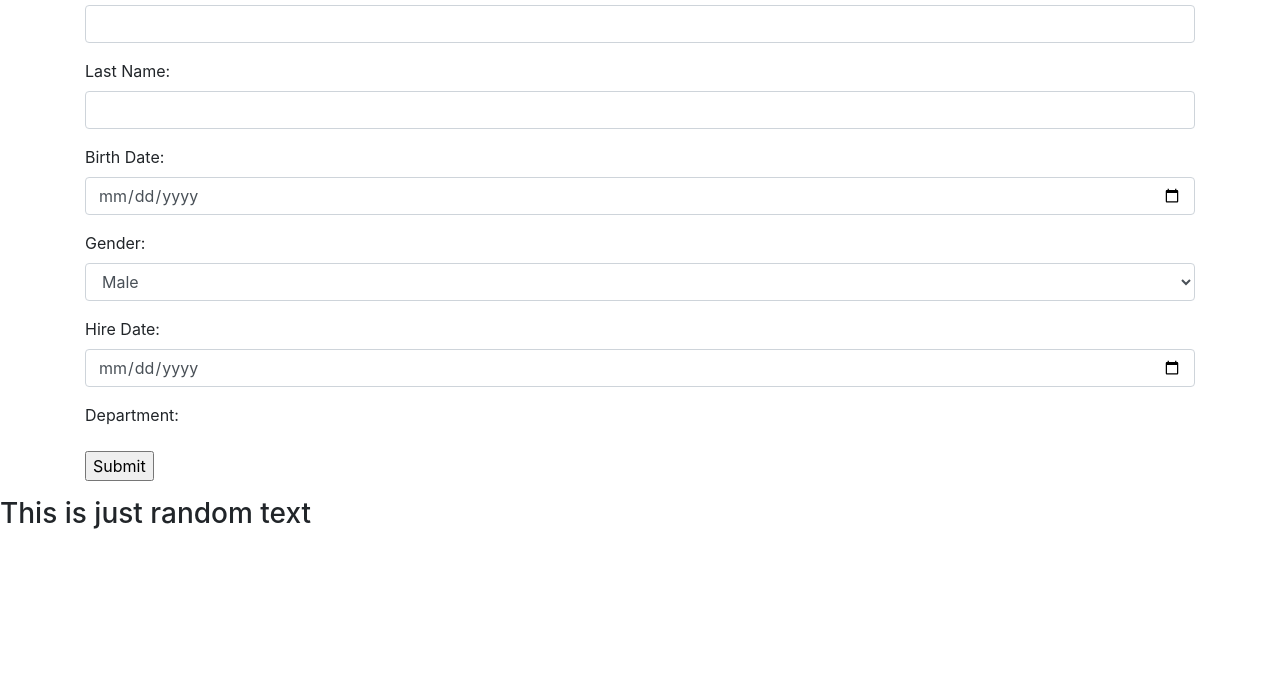
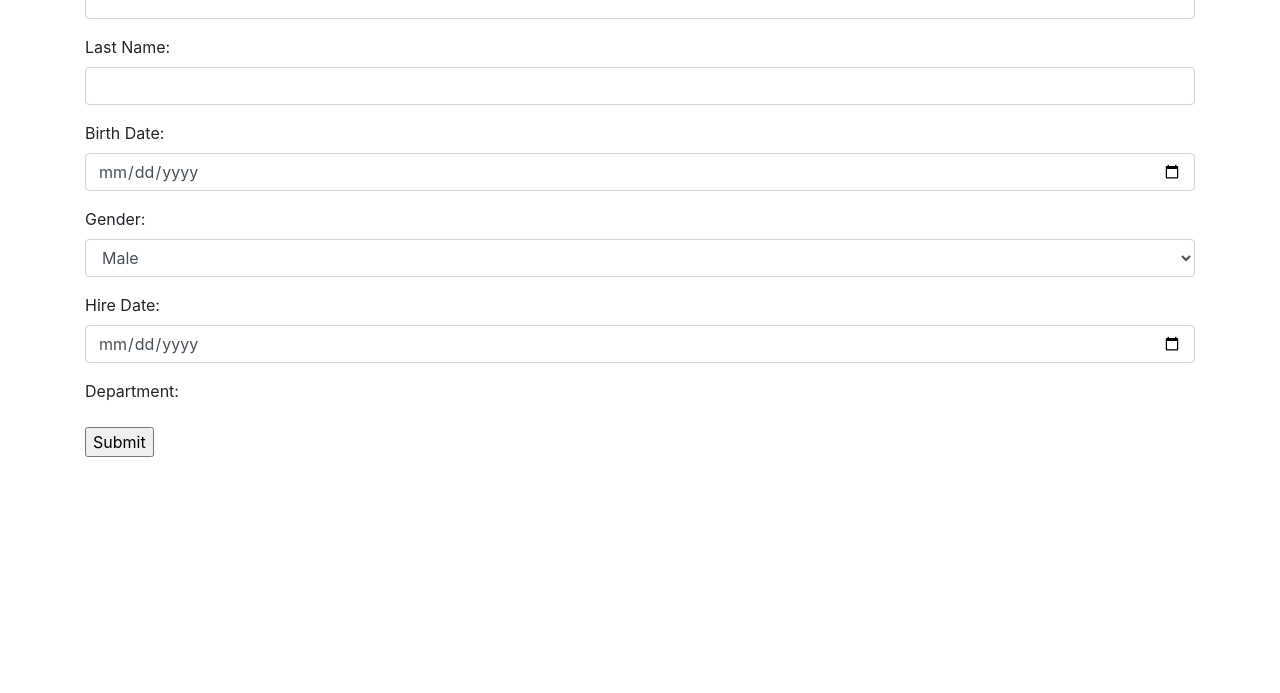
Before and after one commit to csc3221-master/node-express-rest-04, a website: page public/insert.html in a window 1280 px wide. Shown: the part 107-800 px from the top of the page. Drawn offline with nearby package versions, Linux system fonts and the light colour scheme; no server answers.

Commit message:
testing insert.html router done to insert employee

```diff
--- a/public/insert.html
+++ b/public/insert.html
@@ -12,16 +12,10 @@
 			window.addEventListener('load', PopulateDepartmentsComboBox);
 		</script>
 	</head>
-	request.body.birthDate,
-	request.body.firstName,
-	request.body.lastName,
-	request.body.gender,
-	request.body.hireDate,
-
 
 	<body>
-		<h1>Add New Employee</h1>
 	    <div class="container">
+			<h1>Add New Employee</h1>
 	        <form action="employees" method="POST">
 	            <div class="form-group">
 	                <label for="firstName">First Name:</label>
@@ -56,7 +50,5 @@
 	            </div>
 	        </form>
 	    </div>
-	    <h3>This is just random text</h3>
-
 	</body>
 </html>
```
Also changed, not shown: routers/employees.js (+17 -4 lines).
